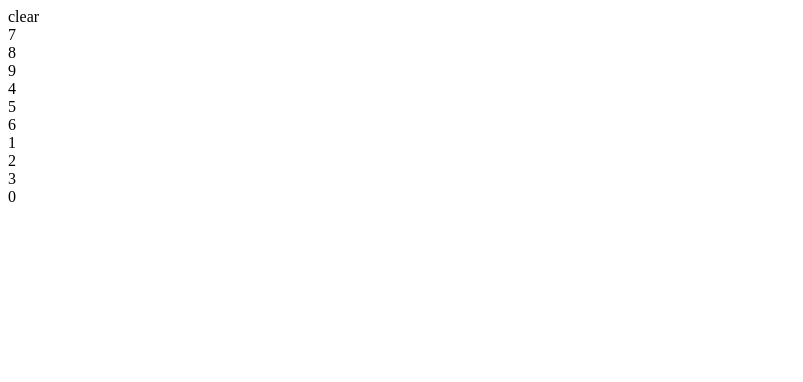
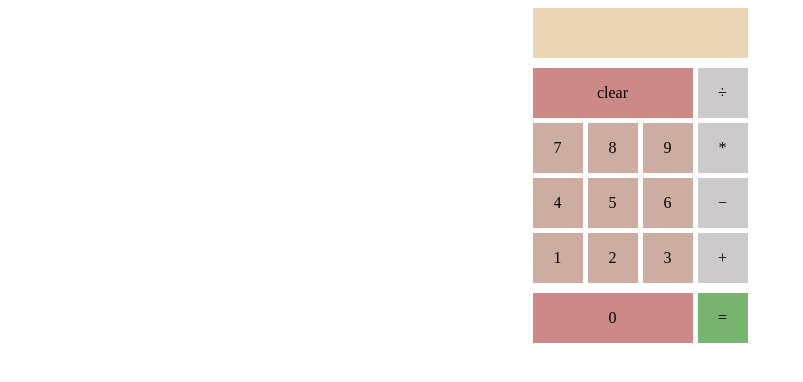
Before and after one commit to IbrahimGaberOfficial/calculator, a plain HTML site: page index.html in a window 1280 px wide. Shown: the whole page, without its empty margins (0-803 px from the left). Drawn offline with Linux system fonts and the light colour scheme.

Commit message:
finishing the styling of the calculator - adding display flex - background colors for each group of elements.

```diff
--- a/index.html
+++ b/index.html
@@ -20,31 +20,31 @@
                 <div class="numbers">
                     <div class="non-zero">
                         <div class="first-row">
-                            <div class="seven number">7</div>
-                            <div class="eight number">8</div>
-                            <div class="nine number">9</div>
+                            <div id="seven" class="number">7</div>
+                            <div id="eight" class=" number">8</div>
+                            <div id="nine" class="number">9</div>
                         </div>
                         <div class="second-row">
-                            <div class="four number">4</div>
-                            <div class="five number">5</div>
-                            <div class="six number">6</div>
+                            <div id="four" class=" number">4</div>
+                            <div id="five" class=" number">5</div>
+                            <div id="six" class=" number">6</div>
                         </div>
                         <div class="third-row">
-                            <div class="one number">1</div>
-                            <div class="one number">2</div>
-                            <div class="one number">3</div>
+                            <div id="one" class=" number">1</div>
+                            <div id="two" class=" number">2</div>
+                            <div id="three" class=" number">3</div>
                         </div>
                     </div>
-                    <div class="zero number">0</div>
+                    <div id="zero" class="number">0</div>
                 </div>
             </div>
             <div class="right-side">
                 <div class="operators">
-                    <div class="divide"></div>
-                    <div class="mul"></div>
-                    <div class="sub"></div>
-                    <div class="add"></div>
-                    <div class="equal"></div>
+                    <div id="divide" class="operator">÷</div>
+                    <div id="mul" class="operator">*</div>
+                    <div id="sub" class="operator">−</div>
+                    <div id="add" class="operator">+</div>
+                    <div id="equal" class="operator">=</div>
                 </div>
             </div>
         </div>
--- a/style.css
+++ b/style.css
@@ -1,4 +1,83 @@
-#container, .controls {
+/*for debuggin*/
+/* #container  *{
+    width: 100px;
+    height: 50px;
+    margin: 10px 10px;
+    } */
+
+#container,
+.controls,
+.left-side,
+.right-side,
+.numbers,
+.non-zero,
+.first-row,
+.second-row,
+.third-row {
   display: flex;
+}
+
+#container {
+  flex-direction: column;
+  justify-content: center;
+  align-items: center;
+  width: 250px;
+  margin-right: auto;
+  margin-left: auto;
+}
+.left-side,
+.numbers,
+.non-zero {
   flex-direction: column;
 }
+.display {
+  width: 86%;
+  height: 50px;
+  background-color: #ebd7b5;
+  align-self: auto;
+}
+
+.number,
+.operator {
+  height: 50px;
+  width: 50px;
+  background-color: #cdaca1;
+  text-align: center;
+  display: flex;
+  justify-content: center;
+  align-items: center;
+}
+.number {
+  margin: 5px 5px 0px 0px;
+}
+.operators {
+  margin-top: 5px;
+  gap: 10px;
+}
+.operator {
+  margin: 5px;
+  background-color: #cdcacc;
+  margin-right: 0px;
+}
+.clear,
+#zero {
+  height: 50px;
+  width: auto;
+  background-color: #cd8987;
+  display: flex;
+  justify-content: center;
+  align-items: center;
+  margin-top: 10px;
+  margin-right: 0px;
+}
+#three,
+#six,
+#nine {
+  margin-right: 0px;
+}
+
+#equal {
+  margin-top: 10px;
+  margin-bottom: 2px;
+  background-color: #78b370;
+}
```
